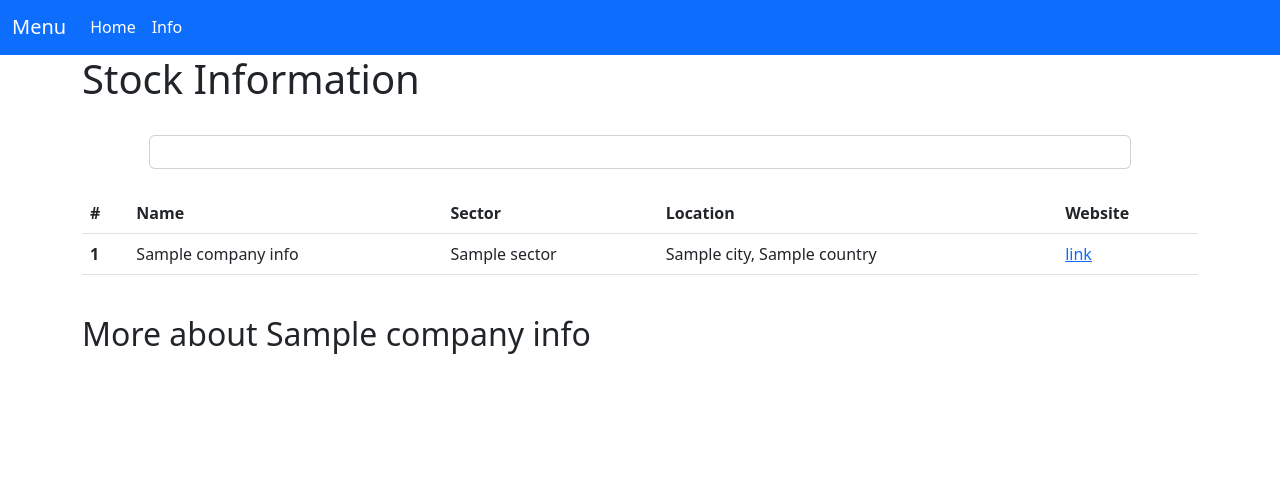
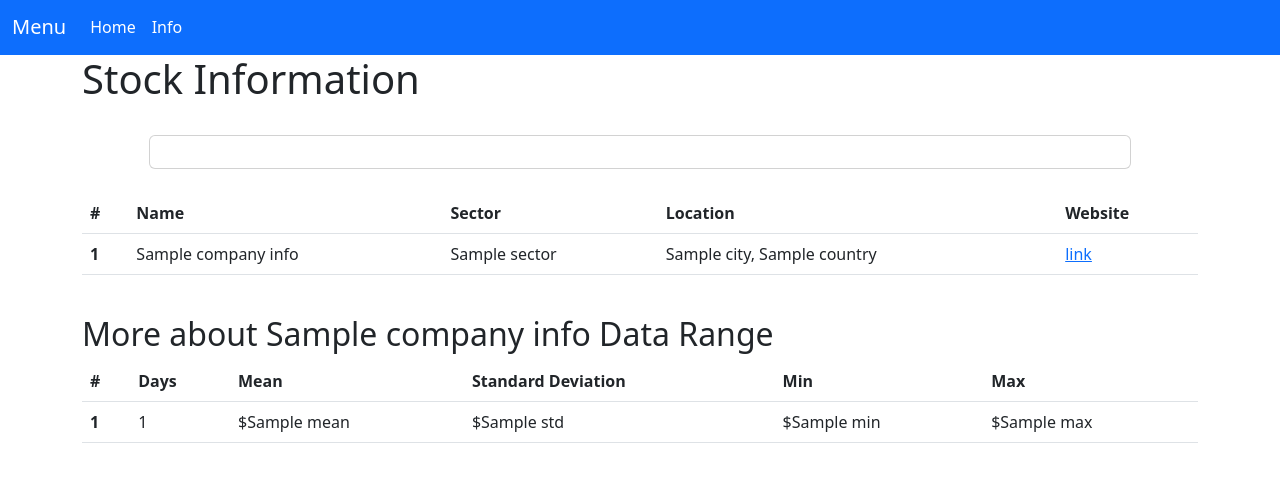
Before and after one commit to cerdamario13/market_analysis, a Flask app: template src/templates/index.html in a window 1280 px wide. Shown: the part 1-483 px from the top of the page. Run offline with Flask 2, Linux system fonts and the light colour scheme; the template is opened without the code that fills it: most values are stand-ins (such as "Sample title", 1, 10 or a date in 2020); some libraries are stand-ins or nearby versions.

Commit message:
data describe

```diff
--- a/src/app.py
+++ b/src/app.py
@@ -32,7 +32,15 @@ def hello_world():
         fig1 = px.line(results, x = 'Date', y = data_info, title = f"{company_info['shortName']} ({ticker}) - {time_frame} Month Data")
         graph1JSON = json.dumps(fig1, cls = plotly.utils.PlotlyJSONEncoder)
 
-        return render_template("index.html", graph1JSON = graph1JSON, title = "Stock Info", companyInfo = company_info)
+        params = {
+            'Count': results[data_info].describe().iloc[0].round(0),
+            'Mean': results[data_info].describe().iloc[1].round(2),
+            'Std': results[data_info].describe().iloc[2].round(2),
+            'Min': results[data_info].describe().iloc[3].round(2),
+            'Max': results[data_info].describe().iloc[7].round(2),
+        }
+
+        return render_template("index.html", graph1JSON = graph1JSON, title = "Stock Info", companyInfo = company_info, **params)
 
     else:
         return render_template('home.html', title = "Home")
--- a/src/templates/index.html
+++ b/src/templates/index.html
@@ -12,6 +12,7 @@
         </div>
     </div>
 
+    <!-- Bais Info Table-->
     <table class="table">
         <thead>
           <tr>
@@ -34,7 +35,31 @@
       </table>
 
       <br>
-      <h2>More about {{companyInfo['shortName']}}</h2>
+      <h2>More about {{companyInfo['shortName']}} Data Range</h2>
+
+      <!--Analysis Table-->
+      <table class="table">
+        <thead>
+          <tr>
+            <th scope="col">#</th>
+            <th scope="col">Days</th>
+            <th scope="col">Mean</th>
+            <th scope="col">Standard Deviation</th>
+            <th scope="col">Min</th>
+            <th scope="col">Max</th>
+          </tr>
+        </thead>
+        <tbody>
+          <tr>
+            <th scope="row">1</th>
+            <td>{{Count}}</td>
+            <td>${{Mean}}</td>
+            <td>${{Std}}</td>
+            <td>${{Min}}</td>
+            <td>${{Max}}</td>
+          </tr>
+        </tbody>
+      </table>
 
     <!--plotly CDN-->
     <script src="https://cdn.plot.ly/plotly-latest.min.js"></script>
```
